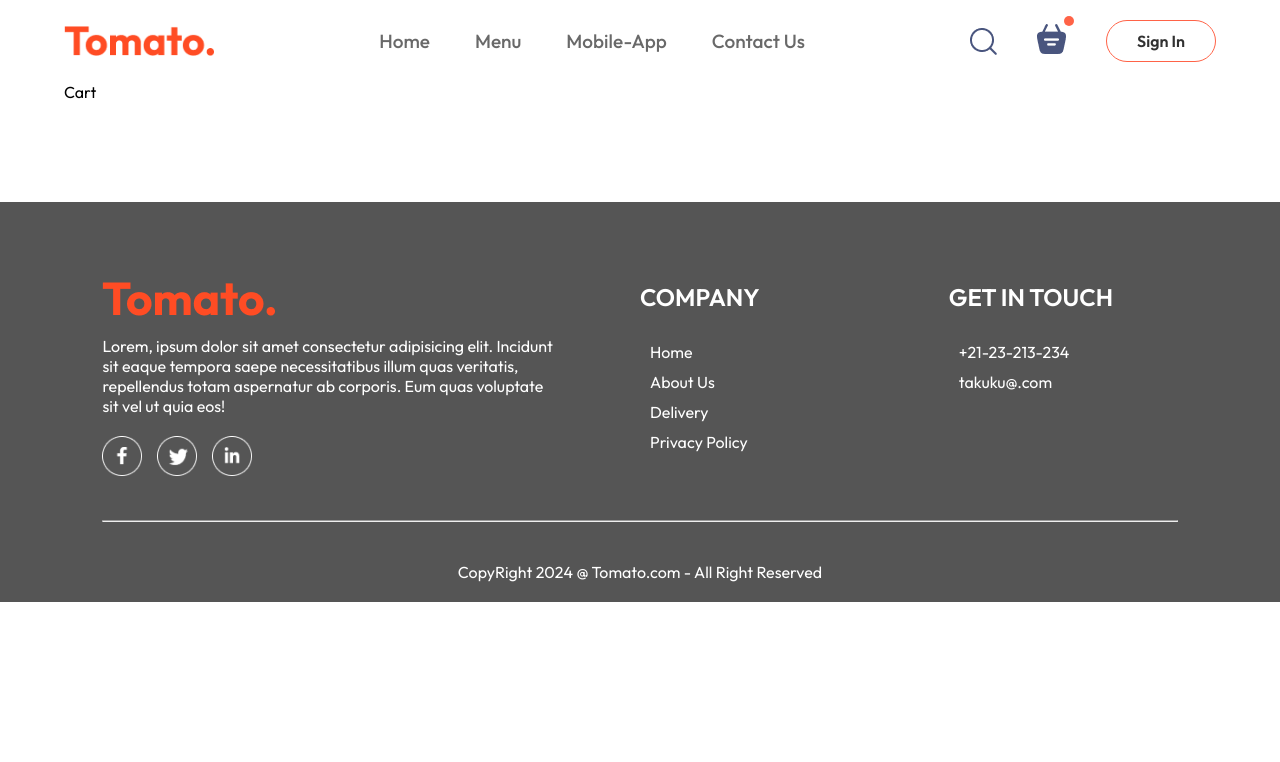
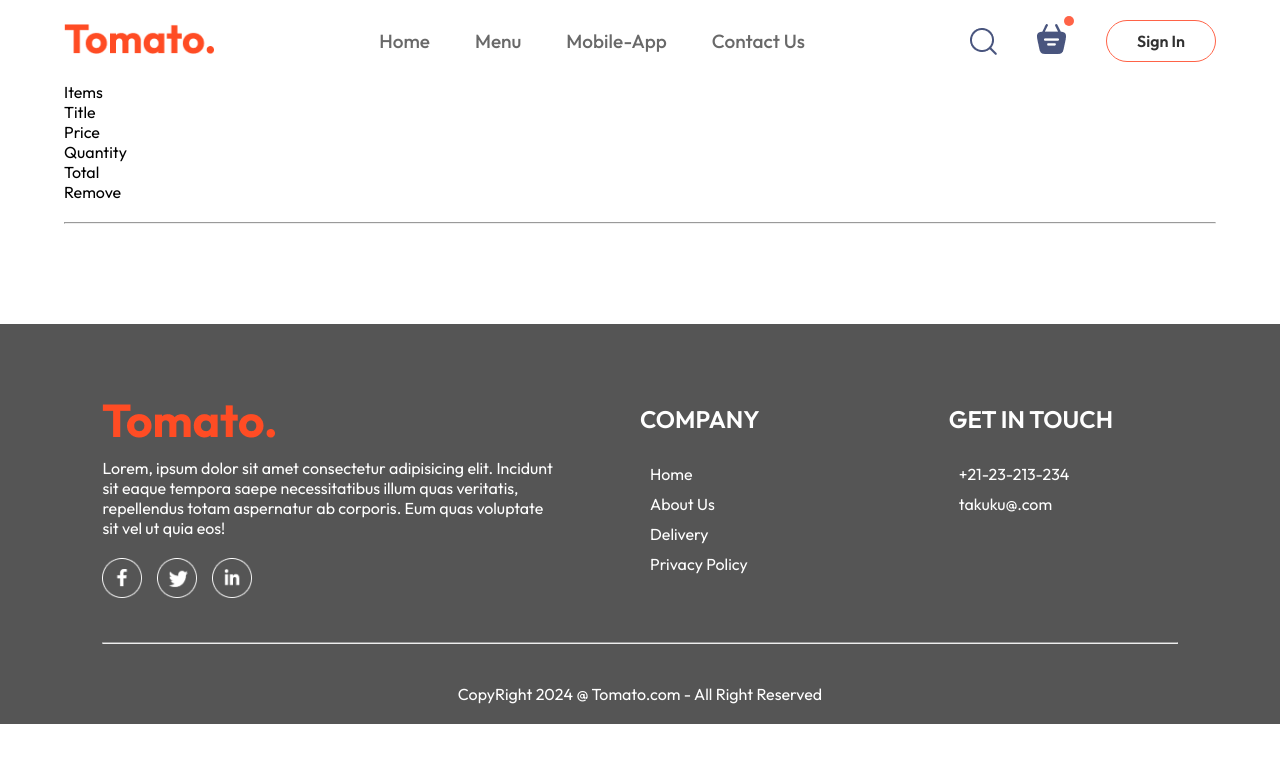
Before and after one commit to PrimeBeyonder/food_service, a React (Vite) app: page /cart in a window 1280 px wide. Shown: the top 762 px of the page. Built offline with nearby package versions, Linux system fonts and the light colour scheme.

Commit message:
jsx added

```diff
--- a/src/components/Navbar/Navbar.jsx
+++ b/src/components/Navbar/Navbar.jsx
@@ -1,13 +1,16 @@
 import React, { useState } from 'react'
 import "./navbar.css";
 import { assets } from "../../assets/assets";
+import { Link } from 'react-router-dom';
 
 
 const Navbar = ({ setShowLogin }) => {
     const [menu, setMenu] = useState("");
     return (
         <div className="navbar">
-            <img className='logo' src={assets.logo} />
+            <Link to="/">
+                <img className='logo' src={assets.logo} />
+            </Link>
             <ul className="navbar-menu">
                 <li onClick={() => setMenu("home")} className={menu === "home" ? "active" : ""}>
                     <a href="#home">Home</a>
@@ -22,7 +25,9 @@
             <div className="navbar-right">
                 <img src={assets.search_icon} />
                 <div className="navbar-search-icon">
-                    <img src={assets.basket_icon} />
+                    <Link to="/cart">
+                        <img src={assets.basket_icon} />
+                    </Link>
                     <div className="dot"></div>
                 </div>
                 <button onClick={() => setShowLogin(true)}>Sign In</button>
--- a/src/pages/Cart/Cart.jsx
+++ b/src/pages/Cart/Cart.jsx
@@ -1,9 +1,38 @@
-import React from 'react';
+import React, { useContext } from 'react';
 import "./Cart.css";
+import { StoreContext } from '../../context/StroeContext';
 
 const Cart = () => {
+    const { cartItems, food_list, removeFromCart } = useContext(StoreContext);
     return (
-        <div>Cart</div>
+        <div className='cart'>
+            <div className="cart-items">
+                <div className="cart-items-title">
+                    <p>Items</p>
+                    <p>Title</p>
+                    <p>Price</p>
+                    <p>Quantity</p>
+                    <p>Total</p>
+                    <p>Remove</p>
+                </div>
+                <br />
+                <hr />
+                {food_list.map((item, index) => {
+                    if (cartItems[item._id] > 0) {
+                        return (
+                            <div className='cart-items-title cart-items-item'>
+                                <img src={item.image} alt="" />
+                                <p>{item.name}</p>
+                                <p>{item.price}</p>
+                                <p>{cartItems[item._id]}</p>
+                                <p>{item.price * cartItems[item._id]}</p>
+                                <p>X</p>
+                            </div>
+                        )
+                    }
+                })}
+            </div>
+        </div>
     )
 }
 
```
